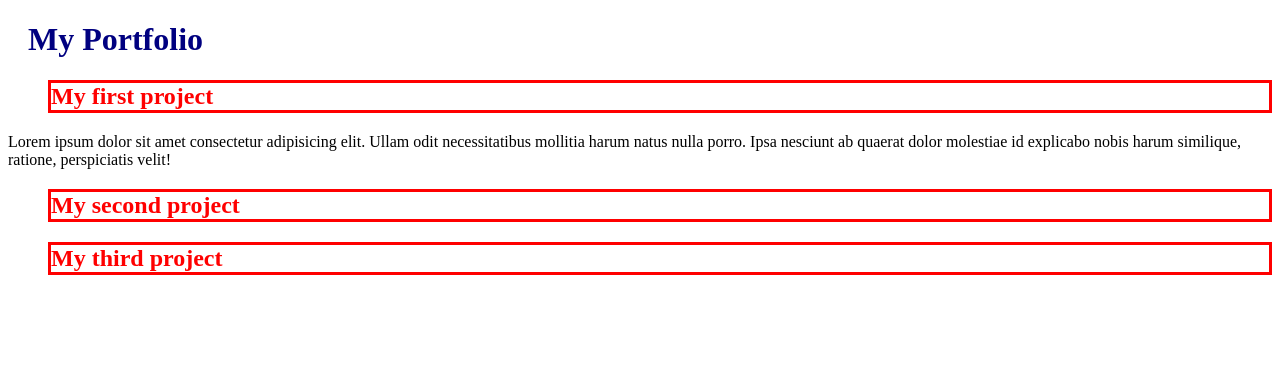
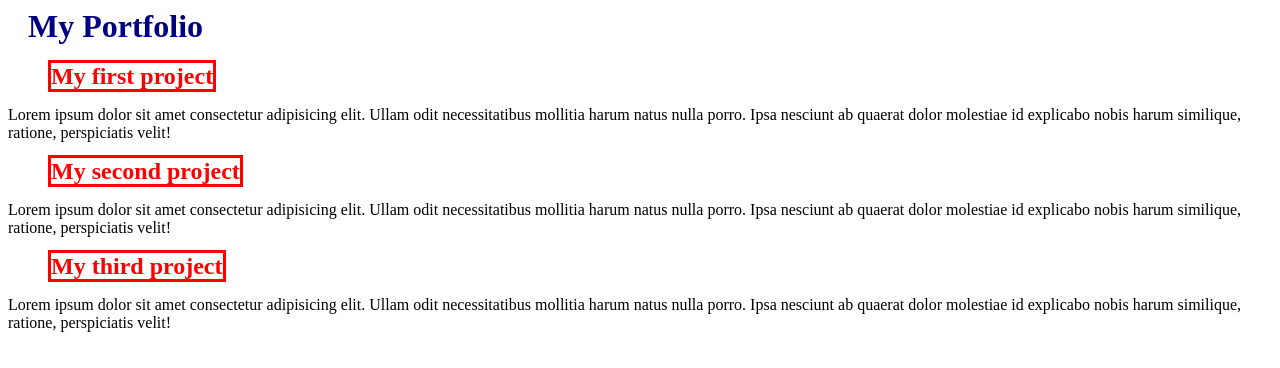
Before and after one commit to leechongren/portfolio, a plain HTML site: page index.html in a window 1280 px wide. Drawn offline with Linux system fonts and the light colour scheme.

Commit message:
adjust borders

```diff
--- a/index.html
+++ b/index.html
@@ -2,12 +2,13 @@
 <link rel="stylesheet" type="text/css" href="style.css">
 
 <div><h1>My Portfolio</h1></div>
-
+<br>
 
 <h2>My first project</h2>
 <p>Lorem ipsum dolor sit amet consectetur adipisicing elit. Ullam odit necessitatibus mollitia harum natus nulla porro. Ipsa nesciunt ab quaerat dolor molestiae id explicabo nobis harum similique, ratione, perspiciatis velit!</p>
 
 <h2>My second project</h2>
-
+<p>Lorem ipsum dolor sit amet consectetur adipisicing elit. Ullam odit necessitatibus mollitia harum natus nulla porro. Ipsa nesciunt ab quaerat dolor molestiae id explicabo nobis harum similique, ratione, perspiciatis velit!</p>
 
 <h2>My third project</h2>
+<p>Lorem ipsum dolor sit amet consectetur adipisicing elit. Ullam odit necessitatibus mollitia harum natus nulla porro. Ipsa nesciunt ab quaerat dolor molestiae id explicabo nobis harum similique, ratione, perspiciatis velit!</p>
--- a/style.css
+++ b/style.css
@@ -1,6 +1,7 @@
 h1 {
     color: navy;
     margin-left: 20px;
+    display:inline;
   }
 
 
@@ -9,4 +10,5 @@ h2 {
     margin-left: 40px;
     border-style: solid;
     border-width: medium;
+    display:inline;
 }
```
